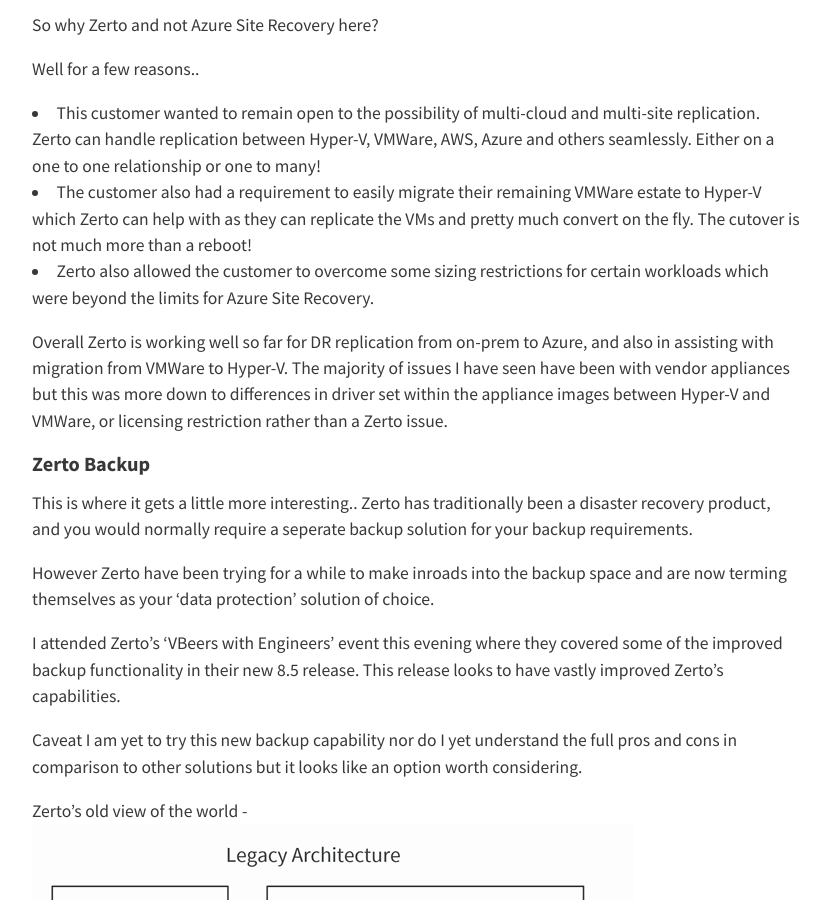
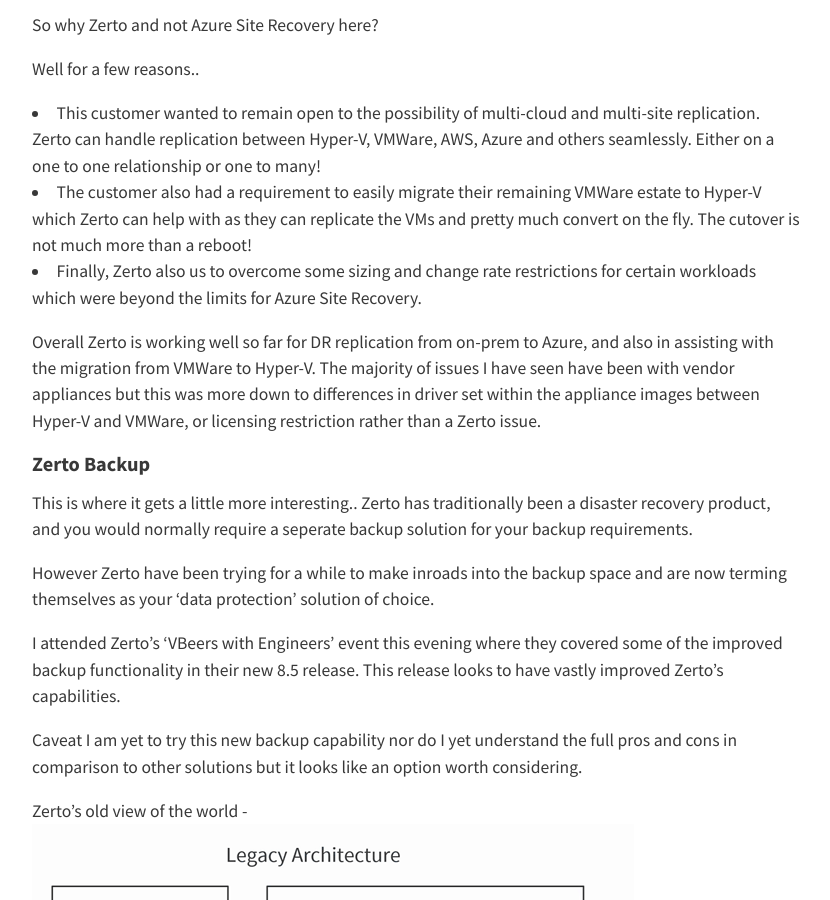
Before and after one commit to rossinthecloud/rossinthecloud.github.io, a Jekyll site: the page built from _posts/2020-11-19-Day9of100DaysOfCloud-ZertoBackup.md, in a window 1280 px wide and 900 px high, scrolled down 472 px. Shown: the whole window, without its empty margins (224-1054 px from the left). Built offline with Jekyll 4.4.1, drawn with Linux system fonts in a browser that asks for light colours; nearby versions of some CDN libraries; comment, search, counter and statistics services are not loaded.

Commit message:
Day 9 100DaysOfCloud

```diff
--- a/_posts/2020-11-19-Day9of100DaysOfCloud-ZertoBackup.md
+++ b/_posts/2020-11-19-Day9of100DaysOfCloud-ZertoBackup.md
@@ -12,9 +12,9 @@
 Well for a few reasons..
 - This customer wanted to remain open to the possibility of multi-cloud and multi-site replication. Zerto can handle replication between Hyper-V, VMWare, AWS, Azure and others seamlessly. Either on a one to one relationship or one to many!
 - The customer also had a requirement to easily migrate their remaining VMWare estate to Hyper-V which Zerto can help with as they can replicate the VMs and pretty much convert on the fly. The cutover is not much more than a reboot!
-- Zerto also allowed the customer to overcome some sizing restrictions for certain workloads which were beyond the limits for Azure Site Recovery.
+- Finally, Zerto also us to overcome some sizing and change rate restrictions for certain workloads which were beyond the limits for Azure Site Recovery.
 
-Overall Zerto is working well so far for DR replication from on-prem to Azure, and also in assisting with migration from VMWare to Hyper-V. The majority of issues I have seen have been with vendor appliances but this was more down to differences in driver set within the appliance images between Hyper-V and VMWare, or licensing restriction rather than a Zerto issue.
+Overall Zerto is working well so far for DR replication from on-prem to Azure, and also in assisting with the migration from VMWare to Hyper-V. The majority of issues I have seen have been with vendor appliances but this was more down to differences in driver set within the appliance images between Hyper-V and VMWare, or licensing restriction rather than a Zerto issue.
 
 #### Zerto Backup
 This is where it gets a little more interesting.. Zerto has traditionally been a disaster recovery product, and you would normally require a seperate backup solution for your backup requirements.
```
